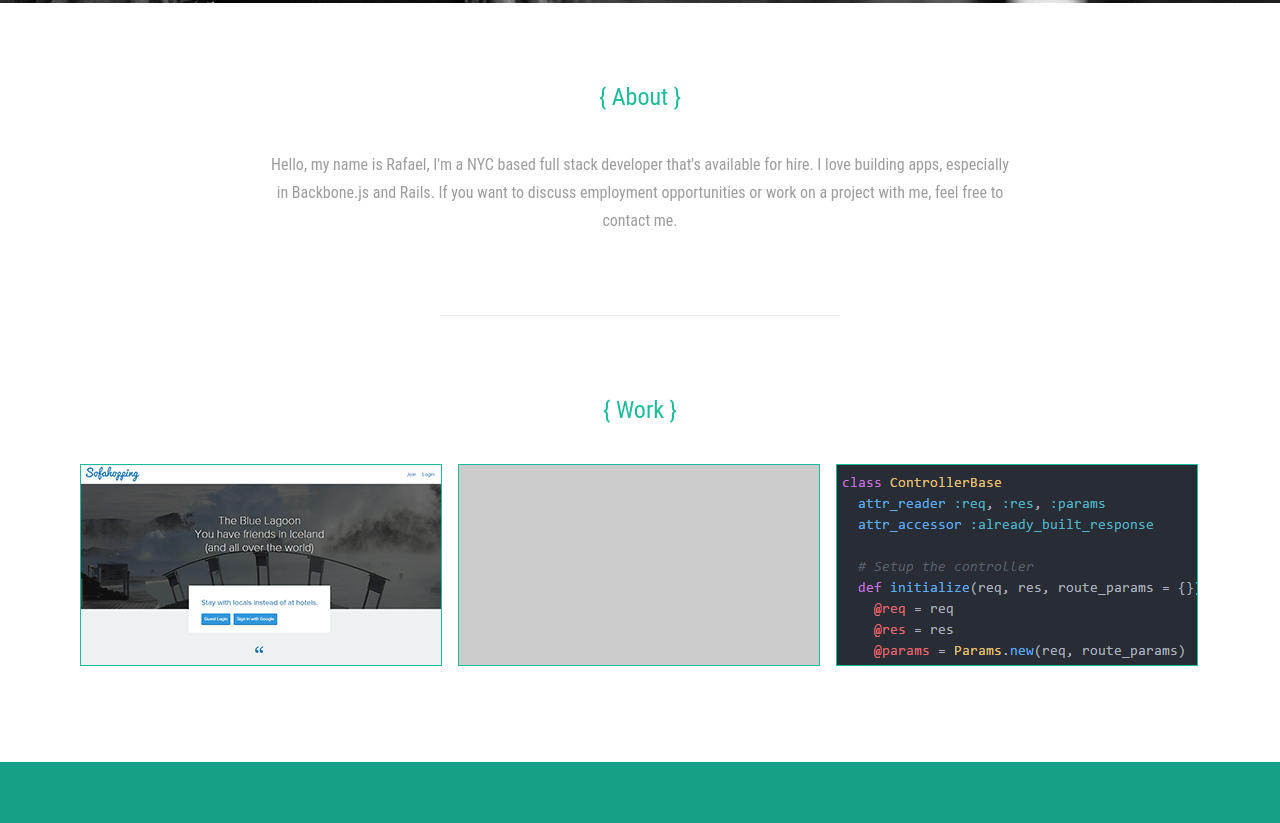
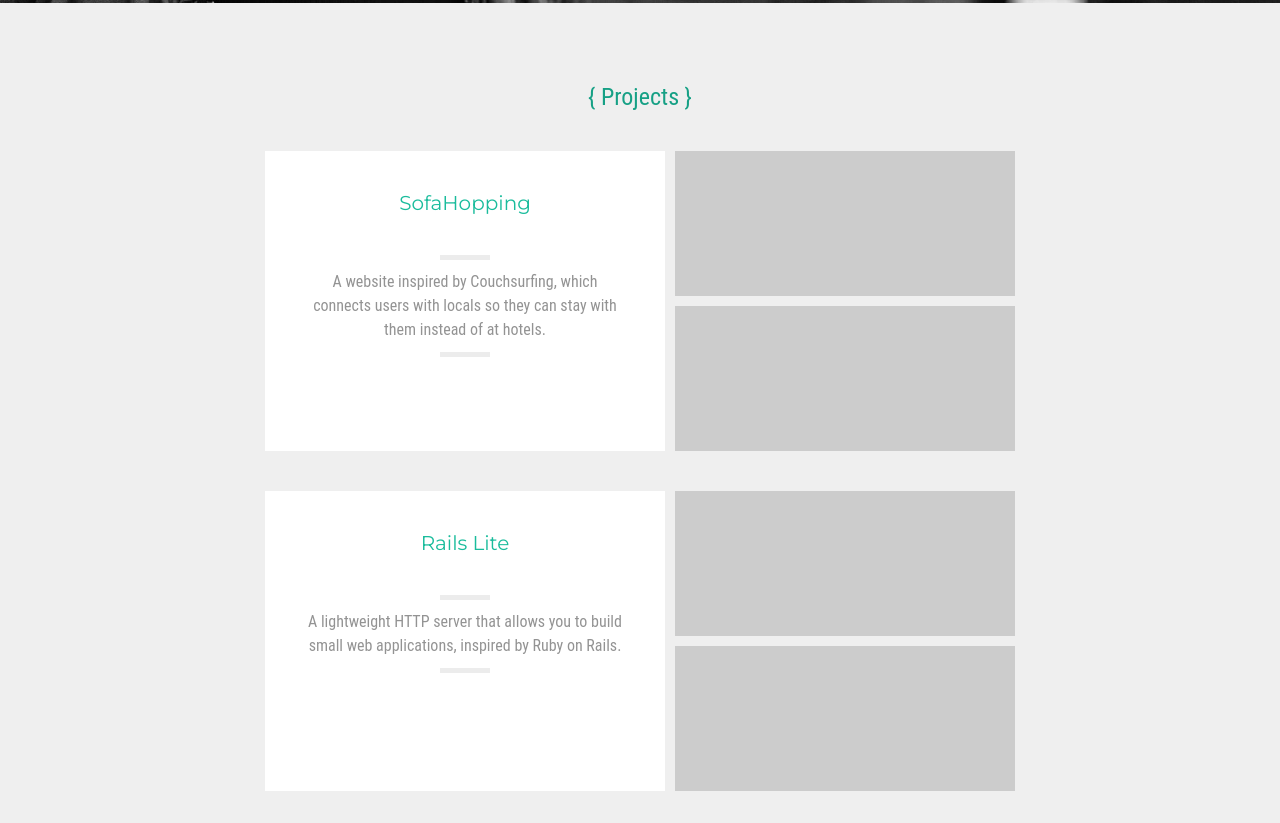
Before and after one commit to rafthedeveloper/rafthedeveloper.github.io, a plain HTML site: page index.html in a window 1280 px wide. Shown: the part 797-1620 px from the top of the page. Drawn offline with Linux system fonts and the light colour scheme.

Commit message:
Update portfolio.

```diff
--- a/css/style.css
+++ b/css/style.css
@@ -19,6 +19,8 @@ html, body, header, nav, h1, a,
 body{
   font-family: 'Roboto Condensed', sans-serif;
   font-size:16px;
+  background:#efefef;
+  box-sizing: border-box;
 }
 
 ul{
@@ -35,7 +37,7 @@ ul{
   z-index:1;
 }
 
-.group{
+.group:after{
   display:block;
   content: "";
   clear:both;
@@ -120,7 +122,7 @@ ul{
 .hero{
   width:100%;
   height:800px;
-  background: url('../img/hero_bg.jpg') no-repeat 50% 50% fixed;
+  background: url('../img/hero_bg.jpg') no-repeat 50% 50%;
   background-size: cover;
   -moz-background-size: cover;
   -o-background-size: cover;
@@ -144,15 +146,10 @@ ul{
   font-size:24px;
 
   margin-bottom:40px;
-  color:#1abc9c;
+  color:#16a085;
 }
 
-.main-content p{
-  width:750px;
-  margin:0 auto;
-  line-height:1.75em;
-  color:#9c9c9c;
-}
+
 
 
 
@@ -164,33 +161,6 @@ ul{
   content: " }";
 }
 
-.work figure{
-  width:360px;
-  height:200px;
-  background:#ccc;
-  float:left;
-  margin-right:16px;
-  margin-bottom:16px;
-  border:1px solid #1abc9c;
-}
-
-.work figure:last-child{
-  margin-right:0px;
-}
-
-.project{
-  position:relative;
-}
-
-
-.project figcaption{
-  width:100%;
-  position: absolute;
-  bottom:0;
-  color:#fff;
-  background-color: #16a085;
-
-}
 
 .separator{
 
@@ -201,29 +171,60 @@ ul{
 
 }
 
-.project figcaption a{
-  display:block;
-  padding:10px 0px;
-  text-align:center;
+.project{
+  width:750px;
+  height:300px;
+  margin:0 auto;
+  margin-bottom:40px;
 }
 
-.project figcaption a:hover{
-  background-color: rgba(26, 188, 156, 1);
+.project-desc{
+  background:#fff;
+  width:400px;
+  height:100%;
+  float:left;
+  margin-right:10px;
+  padding:40px;
 }
 
-.project header i{
-    background-color: #16a085;
-  color:#fff;
-  width:40px;
-  text-align:center;
-
-  position:absolute;
-  top:0;
-  right:0;
+.project-desc h2{
+  font-family: 'Montserrat', sans-serif;
+  font-size:20px;
+  color:#1abc9c;
+  margin-bottom:40px;
 }
 
-.project header i:hover{
-  background-color: rgba(26, 188, 156, 1);
+.project-desc p{
+  color:#939393;
+  line-height:1.5em;
+}
+
+.project-desc p:before, .project-desc p:after{
+  display:block;
+  content: "";
+  width:50px;
+  height:5px;
+  margin:0 auto;
+  background:#ececec;
+  margin-top:10px;
+  margin-bottom:10px;
+}
+
+.project-images{
+  width:340px;
+  height:100%;
+  float:left;
+}
+
+.project-image{
+  width:100%;
+  height:145px;
+  background:#ccc;
+  float:left;
+}
+
+.project-image:first-child{
+  margin-bottom:10px;
 }
 
 .contact{
--- a/index.html
+++ b/index.html
@@ -4,6 +4,7 @@
     <meta charset="utf-8">
     <link rel="stylesheet" type="text/css" href="css/style.css">
     <link rel="stylesheet" type="text/css" href="css/font-awesome.css">
+    <link href='http://fonts.googleapis.com/css?family=Montserrat' rel='stylesheet' type='text/css'>
     <title>Rafael Maldonado - Fullstack Web Developer</title>
   </head>
   <body>
@@ -26,76 +27,86 @@
     <main>
       <section class="hero">
         <section class="hero-content">
-          <h1>Hi, my name is Rafael</h1>
-          <p>I am a fullstack web developer based in NYC</p>
+          <h1>Hello, I'm Rafael</h1>
+          <small>I am a fullstack web developer based in NYC</small>
 
           <ul class="social-nav group">
-            <li><i class="fa fa-linkedin-square fa-2x"></i></li>
-            <li><i class="fa fa-github-square fa-2x"></i></li>
+            <li>
+              <a href="https://www.linkedin.com/pub/rafael-maldonado/53/b33/b00">
+                <i class="fa fa-linkedin-square fa-2x"></i>
+              </a>
+            </li>
+            <li>
+              <a href="https://github.com/rafthedeveloper">
+                <i class="fa fa-github-square fa-2x"></i>
+              </a>
+            </li>
 
           </ul>
         </section>
       </section>
 
-      <section class="about group main-content" id="about">
-        <h1>About</h1>
-        <p>
-          Hello, my name is Rafael, I'm a NYC based full stack developer
-          that's available for hire. I love building apps, especially in Backbone.js
-          and Rails. If you want to discuss employment opportunities or work
-          on a project with me, feel free to contact me.
-        </p>
+
+
+      <section class="work group main-content" id="work">
+        <h1>Projects</h1>
+        <article class="project group">
+
+          <section class="project-desc">
+            <h2>SofaHopping</h2>
+              <p> A website inspired by Couchsurfing, which connects users with locals so they can stay with them instead of at hotels.</p>
+          </section>
+
+          <figure class="project-images group">
+            <figure class="project-image"></figure>
+            <figure class="project-image"></figure>
+
+          </figure>
+        </article>
+
+        <article class="project group">
+
+          <section class="project-desc">
+            <h2>Rails Lite</h2>
+              <p> A lightweight HTTP server that allows you to build small web applications, inspired by Ruby on Rails.</p>
+          </section>
+
+          <figure class="project-images group">
+            <figure class="project-image"></figure>
+            <figure class="project-image"></figure>
+
+          </figure>
+        </article>
+
+        <article class="project group">
+
+          <section class="project-desc">
+            <h2>Space Invaders</h2>
+              <p> A JavaScript game built using canvas, inspired by the classic arcade game, also titled Space Invaders.</p>
+          </section>
+
+          <figure class="project-images group">
+            <figure class="project-image"></figure>
+            <figure class="project-image"></figure>
+
+          </figure>
+        </article>
+
+
+
       </section>
 
       <div class="separator"></div>
 
-      <section class="work group main-content" id="work">
+      <section class="about group main-content" id="about">
+        <h1>About</h1>
+        <p>
+          I've been interested in programming ever since I was in high school.
+          The first programming course that I took was QBasic and Java followed afterwards.
+          Java took over my life for most of my college career.
+        </p>
+      </section>
 
-        <h1>Work</h1>
-        <figure class="project">
-          <img src="img/sofahopping.png">
-          <!-- <header class="project-header">
-              <a href="">
-                <i class="fa fa-2x fa-github"></i>
-              </a>
-          </header>
-          <figcaption>
-
-            <a href="http://www.sofahopping.com">
-              SofaHopping
-            </a>
-            </figcaption> -->
-        </figure>
-
-        <figure class="project">
-          <!-- <header class="project-header">
-              <a href="">
-                <i class="fa fa-2x fa-github"></i>
-              </a>
-          </header>
-          <figcaption>
-
-            <a href="http://www.sofahopping.com">
-              Asteroids
-            </a>
-            </figcaption> -->
-        </figure>
-
-        <figure class="project">
-          <img src="img/rails-lite.png">
-          <!-- <header class="project-header">
-              <a href="">
-                <i class="fa fa-2x fa-github"></i>
-              </a>
-          </header>
-          <figcaption>
-
-            <a href="http://www.sofahopping.com">
-              Rails Lite
-            </a>
-            </figcaption> -->
-        </figure>
-      </section>
 
       <section class="contact" id="contact">
         <h1>Contact</h1>
@@ -106,8 +117,16 @@
           </ul>
 
           <ul class="social-nav group">
-            <li><i class="fa fa-linkedin-square fa-2x"></i></li>
-            <li><i class="fa fa-github-square fa-2x"></i></li>
+            <li>
+              <a href="https://www.linkedin.com/pub/rafael-maldonado/53/b33/b00">
+                <i class="fa fa-linkedin-square fa-2x"></i>
+              </a>
+            </li>
+            <li>
+              <a href="https://github.com/rafthedeveloper">
+                <i class="fa fa-github-square fa-2x"></i>
+              </a>
+            </li>
 
           </ul>
 
```
